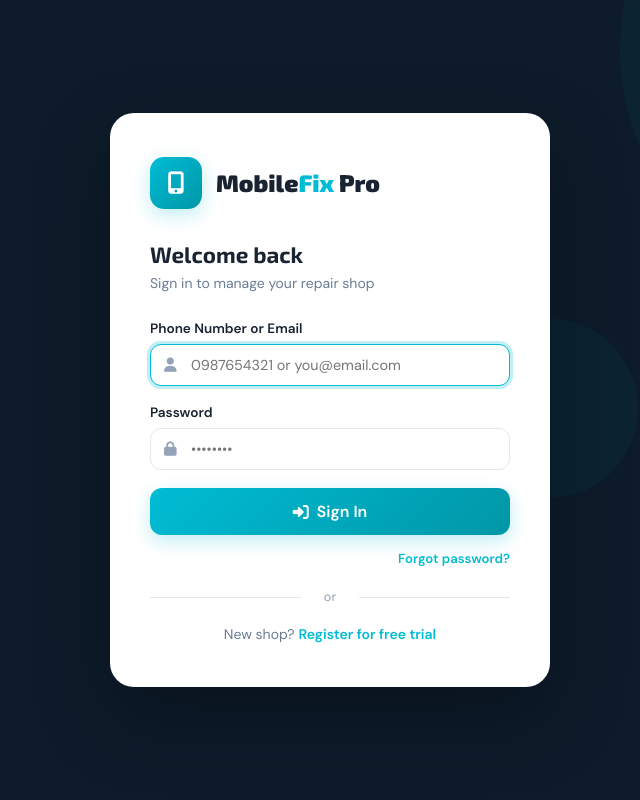
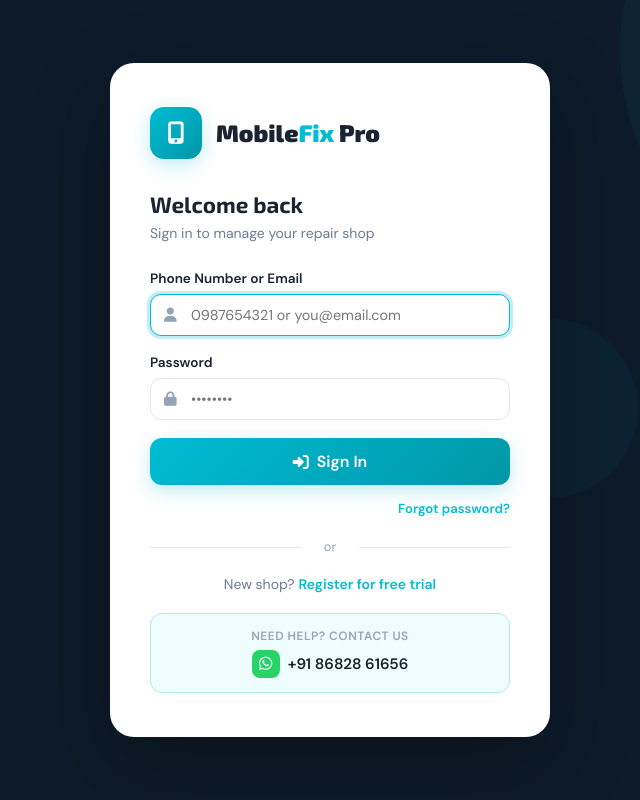
Before and after one commit to sathishthinker/mobilefix, a Flask app: page /login in a window 1280 px wide. Shown: the whole page, without its empty margins (310-950 px from the left). Run offline with Flask 3, Linux system fonts and the light colour scheme; some libraries are stand-ins or nearby versions.

Commit message:
Add WhatsApp contact on login page

```diff
--- a/templates/login.html
+++ b/templates/login.html
@@ -78,6 +78,13 @@ p.sub{color:#6b7c93;font-size:0.875rem;margin-bottom:28px;}
   </div>
   <div class="divider">or</div>
   <p class="link-row">New shop? <a href="{{ url_for('register') }}">Register for free trial</a></p>
+  <div style="margin-top:20px;padding:14px 16px;background:#f0fdff;border-radius:12px;border:1px solid #b2ebf2;text-align:center;">
+    <div style="font-size:0.75rem;font-weight:600;color:#94a3b8;text-transform:uppercase;letter-spacing:0.5px;margin-bottom:6px;">Need help? Contact us</div>
+    <a href="https://wa.me/918682861656" target="_blank" style="display:inline-flex;align-items:center;gap:8px;text-decoration:none;color:#1a2332;font-weight:700;font-size:0.95rem;">
+      <span style="width:28px;height:28px;background:#25D366;border-radius:8px;display:inline-flex;align-items:center;justify-content:center;"><i class="fab fa-whatsapp" style="color:white;font-size:0.95rem;"></i></span>
+      +91 86828 61656
+    </a>
+  </div>
 </div>
 </body>
 </html>
```
